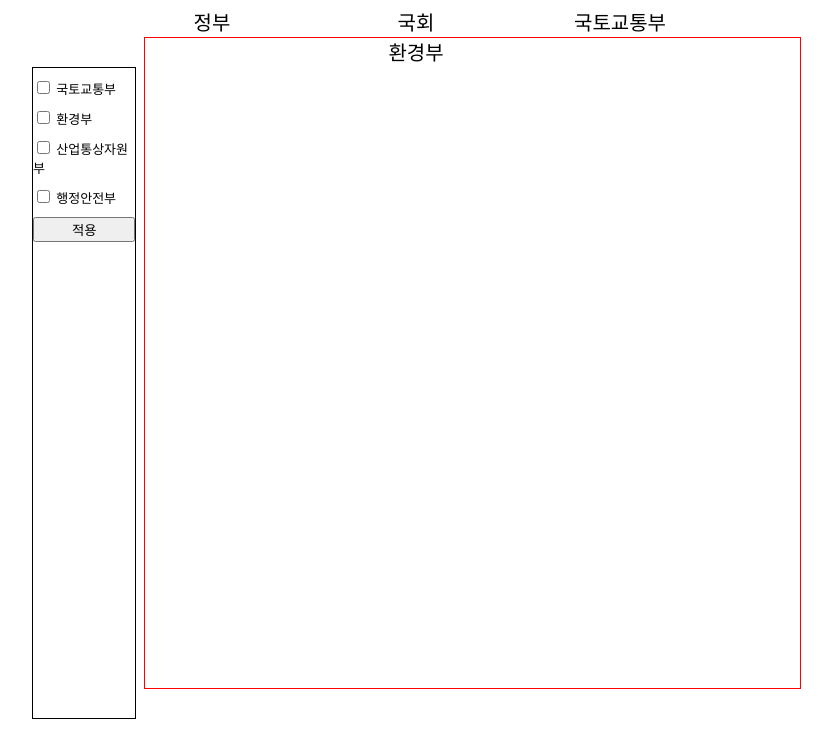
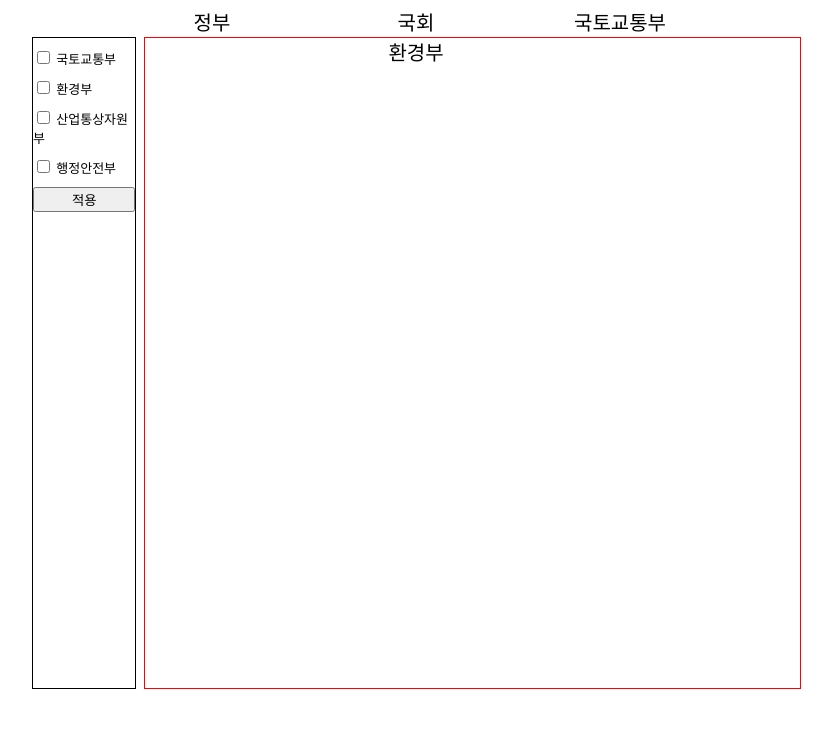
Before and after one commit to JaeyeongAn/FunCoolSe.., a plain HTML site: page index.html in a window 1280 px wide. Shown: the part 68-800 px from the top of the page, without its empty margins (224-1056 px from the left). Drawn offline with Linux system fonts and the light colour scheme.

Commit message:
Add files via upload

```diff
--- a/무제 1.css
+++ b/무제 1.css
@@ -13,7 +13,7 @@ ul{list-style:none;margin:0;padding:0;}
 /*contentswarp*/
 #contentswrap {height: calc(100vh - 150px); /*border: 1px solid black;*/}
 /*departselect*/
-#contentswrap #departselect {display:inline-block; height: calc(100vh - 150px); width: 8vw; border: 1px solid black; }
+#contentswrap #departselect {display:inline-block; position: absolute; height: calc(100vh - 150px);top: 105px; width: 8vw; border: 1px solid black; }
 #contentswrap #departselect ul {}
 #contentswrap #departselect ul li {margin: 10px 0; font-size: small;}
 #contentswrap #departselect .apply {width: 8vw;}
```
